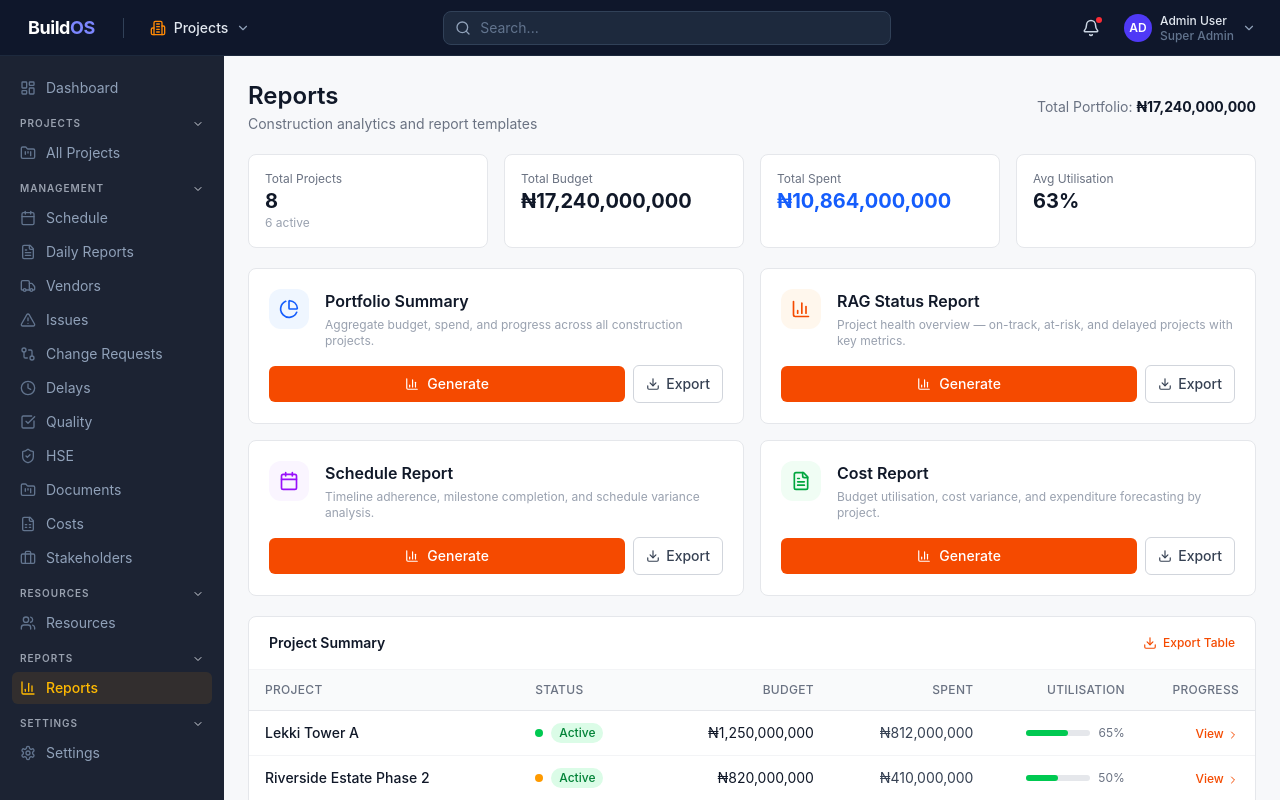
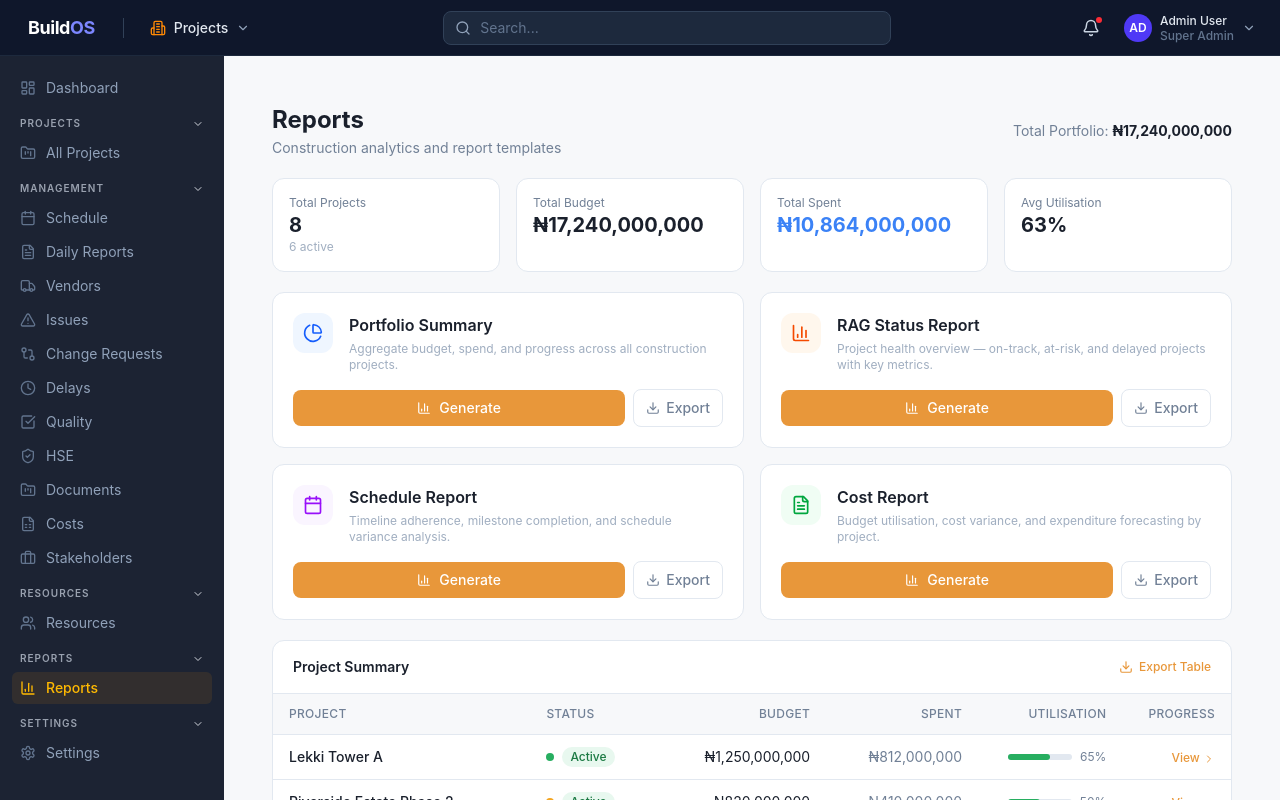
Before and after one commit to TaiwoAjibola/BuildOS, a React (Vite) app: page /apps/construction/reports in a window 1280 px wide. Built offline with nearby package versions, Linux system fonts and the light colour scheme.

Commit message:
Fix ReportsPage: consistent layout, colors, multi-dataset preview

```diff
--- a/src/app/pages/construction/ReportsPage.tsx
+++ b/src/app/pages/construction/ReportsPage.tsx
@@ -1,6 +1,6 @@
 import { useNavigate } from "react-router";
-import { useState, useMemo } from "react";
-import { BarChart3, FileText, Download, Filter, Calendar, Clock, TrendingUp, PieChart, Table, CheckCircle, ChevronRight, Eye } from "lucide-react";
+import { useState } from "react";
+import { BarChart3, FileText, Download, Calendar, TrendingUp, PieChart, CheckCircle, ChevronRight, Eye } from "lucide-react";
 import { projects, fmtCurrency } from "./mockData";
 
 interface ReportTemplate {
@@ -81,7 +81,7 @@ export function ReportsPage() {
   const totalSpent = projects.reduce((s, p) => s + p.spent, 0);
 
   return (
-    <div className="space-y-5">
+    <div style={{ backgroundColor: "#F7F8FA" }} className="min-h-screen p-6 space-y-5">
       {toastMsg && (
         <div className="fixed bottom-6 right-6 z-50 bg-gray-900 text-white text-sm px-4 py-2.5 rounded-lg shadow-lg">
           {toastMsg}
@@ -90,33 +90,28 @@ export function ReportsPage() {
 
       <div className="flex items-center justify-between">
         <div>
-          <h1 className="text-2xl font-semibold text-gray-900">Reports</h1>
-          <p className="text-sm text-gray-500 mt-0.5">Construction analytics and report templates</p>
+          <h1 className="text-2xl font-bold" style={{ color: "#1A202C" }}>Reports</h1>
+          <p className="text-sm mt-0.5" style={{ color: "#718096" }}>Construction analytics and report templates</p>
         </div>
-        <div className="flex items-center gap-2 text-sm text-gray-500">
-          <span>Total Portfolio: <strong className="text-gray-900">{fmtCurrency(totalBudget)}</strong></span>
+        <div className="flex items-center gap-2 text-sm" style={{ color: "#718096" }}>
+          <span>Total Portfolio: <strong style={{ color: "#1A202C" }}>{fmtCurrency(totalBudget)}</strong></span>
         </div>
       </div>
 
       {/* Portfolio summary strip */}
       <div className="grid grid-cols-4 gap-4">
-        <div className="bg-white rounded-lg border border-gray-200 p-4">
-          <p className="text-xs text-gray-500">Total Projects</p>
-          <p className="text-xl font-bold text-gray-900">{projects.length}</p>
-          <p className="text-xs text-gray-400">{projects.filter(p => p.status === "Active").length} active</p>
+        {[
+          { label: "Total Projects", value: projects.length, sub: `${projects.filter(p => p.status === "Active").length} active` },
+          { label: "Total Budget", value: fmtCurrency(totalBudget) },
+          { label: "Total Spent", value: fmtCurrency(totalSpent), color: "#3B82F6" },
+          { label: "Avg Utilisation", value: `${Math.round((totalSpent / totalBudget) * 100)}%` },
+        ].map(s => (
+          <div key={s.label} className="bg-white rounded-xl p-4" style={{ border: "1px solid #E2E8F0" }}>
+            <p className="text-xs" style={{ color: "#718096" }}>{s.label}</p>
+            <p className="text-xl font-bold" style={{ color: s.color || "#1A202C" }}>{s.value}</p>
+            {s.sub && <p className="text-xs" style={{ color: "#A0AEC0" }}>{s.sub}</p>}
           </div>
-        <div className="bg-white rounded-lg border border-gray-200 p-4">
-          <p className="text-xs text-gray-500">Total Budget</p>
-          <p className="text-xl font-bold text-gray-900">{fmtCurrency(totalBudget)}</p>
-        </div>
-        <div className="bg-white rounded-lg border border-gray-200 p-4">
-          <p className="text-xs text-gray-500">Total Spent</p>
-          <p className="text-xl font-bold text-blue-600">{fmtCurrency(totalSpent)}</p>
-        </div>
-        <div className="bg-white rounded-lg border border-gray-200 p-4">
-          <p className="text-xs text-gray-500">Avg Utilisation</p>
-          <p className="text-xl font-bold text-gray-900">{Math.round((totalSpent / totalBudget) * 100)}%</p>
-        </div>
+        ))}
       </div>
 
       {/* Report type cards */}
@@ -125,34 +120,48 @@ export function ReportsPage() {
           const isGenerated = generatedIds.has(r.id);
           const isPreview = previewId === r.id;
           return (
-            <div key={r.id} className="bg-white rounded-lg border border-gray-200 p-5 hover:border-orange-200 hover:shadow-sm transition-all">
+            <div
+              key={r.id}
+              className="bg-white rounded-xl p-5 transition-all"
+              style={{ border: "1px solid #E2E8F0" }}
+            >
               <div className="flex items-start gap-4 mb-4">
                 <span className={`p-2.5 rounded-xl ${r.color}`}>{r.icon}</span>
                 <div className="flex-1 min-w-0">
-                  <h3 className="text-base font-semibold text-gray-900">{r.title}</h3>
-                  <p className="text-xs text-gray-400 mt-1">{r.description}</p>
+                  <h3 className="text-base font-semibold" style={{ color: "#1A202C" }}>{r.title}</h3>
+                  <p className="text-xs mt-1" style={{ color: "#A0AEC0" }}>{r.description}</p>
                 </div>
                 {isGenerated && <CheckCircle className="w-5 h-5 text-green-500 flex-shrink-0" />}
               </div>
 
               {/* Mini preview chart */}
               {isPreview && previewData && (
-                <div className="mb-4 p-3 bg-gray-50 rounded-lg">
+                <div className="mb-4 p-3 rounded-lg" style={{ backgroundColor: "#F7F8FA" }}>
                   <div className="flex items-center gap-2 mb-2">
-                    <Eye className="w-3 h-3 text-gray-400" />
-                    <span className="text-xs font-medium text-gray-600">Preview</span>
+                    <Eye className="w-3 h-3" style={{ color: "#A0AEC0" }} />
+                    <span className="text-xs font-medium" style={{ color: "#718096" }}>Preview</span>
                   </div>
-                  <div className="flex items-end gap-1.5 h-20">
-                    {previewData.datasets[0].values.slice(0, 7).map((v, i) => {
-                      const maxVal = Math.max(...previewData.datasets[0].values, 1);
-                      const heightPct = (v / maxVal) * 100;
+                  <div className="flex items-end gap-1 h-24">
+                    {previewData.labels.slice(0, 7).map((label, i) => {
+                      const maxVal = Math.max(...previewData.datasets.flatMap(d => d.values), 1);
                       return (
-                        <div key={i} className="flex-1 flex flex-col items-center gap-1">
+                        <div key={i} className="flex-1 flex flex-col items-center gap-1 h-full justify-end">
+                          {previewData.datasets.map((ds, di) => {
+                            const v = ds.values[i] ?? 0;
+                            const h = Math.max((v / maxVal) * 100, 3);
+                            return (
                               <div
+                                key={di}
                                 className="w-full rounded-t-sm"
-                            style={{ height: `${Math.max(heightPct, 4)}%`, backgroundColor: previewData.datasets[0].color }}
+                                style={{
+                                  height: `${h}%`,
+                                  backgroundColor: ds.color,
+                                  opacity: 1 - di * 0.2,
+                                }}
                               />
-                          <span className="text-[8px] text-gray-400 truncate w-full text-center">{previewData.labels[i]}</span>
+                            );
+                          })}
+                          <span className="text-[8px] truncate w-full text-center" style={{ color: "#A0AEC0" }}>{label}</span>
                         </div>
                       );
                     })}
@@ -163,17 +172,17 @@ export function ReportsPage() {
               <div className="flex items-center gap-2">
                 <button
                   onClick={() => { handleGenerate(r.id); setPreviewId(isPreview ? null : r.id); }}
-                  className={`flex-1 flex items-center justify-center gap-2 px-3 py-2 rounded-md text-sm font-medium transition-colors ${
-                    isGenerated
-                      ? "bg-green-600 text-white hover:bg-green-700"
-                      : "bg-orange-600 text-white hover:bg-orange-700"
+                  className={`flex-1 flex items-center justify-center gap-2 px-3 py-2 rounded-lg text-sm font-medium text-white transition-colors ${
+                    isGenerated ? "bg-green-600 hover:bg-green-700" : ""
                   }`}
+                  style={isGenerated ? {} : { backgroundColor: "#E8973A" }}
                 >
                   {isGenerated ? <><CheckCircle className="w-3.5 h-3.5" /> Generated</> : <><BarChart3 className="w-3.5 h-3.5" /> Generate</>}
                 </button>
                 <button
                   onClick={() => showToast(`Exporting "${r.title}" as PDF`)}
-                  className="flex items-center gap-1.5 px-3 py-2 border border-gray-300 rounded-md text-sm text-gray-700 hover:bg-gray-50"
+                  className="flex items-center gap-1.5 px-3 py-2 rounded-lg text-sm"
+                  style={{ border: "1px solid #E2E8F0", color: "#718096" }}
                 >
                   <Download className="w-3.5 h-3.5" /> Export
                 </button>
@@ -184,55 +193,66 @@ export function ReportsPage() {
       </div>
 
       {/* Project summary table */}
-      <div className="bg-white rounded-lg border border-gray-200 overflow-hidden">
-        <div className="px-5 py-4 border-b border-gray-100 flex items-center justify-between">
-          <h3 className="text-sm font-semibold text-gray-900">Project Summary</h3>
-          <button onClick={() => showToast("Exporting project summary table")} className="flex items-center gap-1.5 text-xs text-orange-600 font-medium hover:text-orange-700">
+      <div className="bg-white rounded-xl overflow-hidden" style={{ border: "1px solid #E2E8F0" }}>
+        <div className="px-5 py-4 flex items-center justify-between" style={{ borderBottom: "1px solid #E2E8F0" }}>
+          <h3 className="text-sm font-semibold" style={{ color: "#1A202C" }}>Project Summary</h3>
+          <button
+            onClick={() => showToast("Exporting project summary table")}
+            className="flex items-center gap-1.5 text-xs font-medium"
+            style={{ color: "#E8973A" }}
+          >
             <Download className="w-3.5 h-3.5" /> Export Table
           </button>
         </div>
+        <div className="overflow-x-auto">
           <table className="w-full text-sm">
-          <thead className="bg-gray-50 border-b border-gray-200">
-            <tr>
-              <th className="px-4 py-3 text-left text-xs font-medium text-gray-500 uppercase tracking-wide">Project</th>
-              <th className="px-4 py-3 text-left text-xs font-medium text-gray-500 uppercase tracking-wide">Status</th>
-              <th className="px-4 py-3 text-right text-xs font-medium text-gray-500 uppercase tracking-wide">Budget</th>
-              <th className="px-4 py-3 text-right text-xs font-medium text-gray-500 uppercase tracking-wide">Spent</th>
-              <th className="px-4 py-3 text-right text-xs font-medium text-gray-500 uppercase tracking-wide">Utilisation</th>
-              <th className="px-4 py-3 text-right text-xs font-medium text-gray-500 uppercase tracking-wide">Progress</th>
+            <thead>
+              <tr style={{ backgroundColor: "#F7F8FA", borderBottom: "1px solid #E2E8F0" }}>
+                <th className="px-4 py-3 text-left text-xs font-medium uppercase tracking-wide" style={{ color: "#718096" }}>Project</th>
+                <th className="px-4 py-3 text-left text-xs font-medium uppercase tracking-wide" style={{ color: "#718096" }}>Status</th>
+                <th className="px-4 py-3 text-right text-xs font-medium uppercase tracking-wide" style={{ color: "#718096" }}>Budget</th>
+                <th className="px-4 py-3 text-right text-xs font-medium uppercase tracking-wide" style={{ color: "#718096" }}>Spent</th>
+                <th className="px-4 py-3 text-right text-xs font-medium uppercase tracking-wide" style={{ color: "#718096" }}>Utilisation</th>
+                <th className="px-4 py-3 text-right text-xs font-medium uppercase tracking-wide" style={{ color: "#718096" }}>Progress</th>
               </tr>
             </thead>
-          <tbody className="divide-y divide-gray-100">
+            <tbody className="divide-y" style={{ borderColor: "#E2E8F0" }}>
               {projects.map(p => {
                 const pct = Math.round((p.spent / p.budget) * 100);
-              const statusBadge = p.status === "Active" ? "bg-green-100 text-green-700" :
-                p.status === "On Hold" ? "bg-amber-100 text-amber-700" :
-                p.status === "Completed" ? "bg-gray-100 text-gray-600" : "bg-red-100 text-red-700";
-              const ragDot = p.ragStatus === "on-track" ? "bg-green-500" :
-                p.ragStatus === "at-risk" ? "bg-amber-500" : "bg-red-500";
+                const statusBadge = p.status === "Active" ? { bg: "#E8F8EF", text: "#1B7A43" } :
+                  p.status === "On Hold" ? { bg: "#FEF6E6", text: "#B0780F" } :
+                  p.status === "Completed" ? { bg: "#F1F5F9", text: "#475569" } : { bg: "#FDE8E6", text: "#B33A2E" };
+                const ragColor = { "on-track": "#27AE60", "at-risk": "#F4A623", "delayed": "#E74C3C" }[p.ragStatus];
                 return (
-                <tr key={p.id} className="hover:bg-gray-50">
-                  <td className="px-4 py-3 font-medium text-gray-900">{p.name}</td>
+                  <tr key={p.id} className="hover:bg-gray-50/50" style={{ borderBottom: "1px solid #E2E8F0" }}>
+                    <td className="px-4 py-3 font-medium" style={{ color: "#1A202C" }}>{p.name}</td>
                     <td className="px-4 py-3">
                       <div className="flex items-center gap-2">
-                      <span className={`w-2 h-2 rounded-full ${ragDot}`} />
-                      <span className={`text-xs px-2 py-0.5 rounded-full font-medium ${statusBadge}`}>{p.status}</span>
+                        <span className="w-2 h-2 rounded-full" style={{ backgroundColor: ragColor }} />
+                        <span className="text-xs px-2 py-0.5 rounded-full font-medium" style={{ backgroundColor: statusBadge.bg, color: statusBadge.text }}>{p.status}</span>
                       </div>
                     </td>
-                  <td className="px-4 py-3 text-right text-gray-900">{fmtCurrency(p.budget)}</td>
-                  <td className="px-4 py-3 text-right text-gray-700">{fmtCurrency(p.spent)}</td>
+                    <td className="px-4 py-3 text-right" style={{ color: "#1A202C" }}>{fmtCurrency(p.budget)}</td>
+                    <td className="px-4 py-3 text-right" style={{ color: "#718096" }}>{fmtCurrency(p.spent)}</td>
                     <td className="px-4 py-3 text-right">
                       <div className="flex items-center justify-end gap-2">
-                      <div className="w-16 bg-gray-200 rounded-full h-1.5">
-                        <div className={`h-1.5 rounded-full ${pct > 90 ? "bg-red-500" : pct > 75 ? "bg-amber-500" : "bg-green-500"}`} style={{ width: `${pct}%` }} />
+                        <div className="w-16 rounded-full h-1.5" style={{ backgroundColor: "#E2E8F0" }}>
+                          <div
+                            className="h-1.5 rounded-full"
+                            style={{
+                              width: `${pct}%`,
+                              backgroundColor: pct > 90 ? "#E74C3C" : pct > 75 ? "#F4A623" : "#27AE60",
+                            }}
+                          />
                         </div>
-                      <span className="text-xs text-gray-500">{pct}%</span>
+                        <span className="text-xs" style={{ color: "#718096" }}>{pct}%</span>
                       </div>
                     </td>
                     <td className="px-4 py-3 text-right">
                       <button
                         onClick={() => navigate(`/apps/construction/projects/${p.id}/overview`)}
-                      className="text-xs text-orange-600 font-medium hover:text-orange-700"
+                        className="text-xs font-medium"
+                        style={{ color: "#E8973A" }}
                       >
                         View <ChevronRight className="w-3 h-3 inline" />
                       </button>
@@ -243,9 +263,10 @@ export function ReportsPage() {
             </tbody>
           </table>
         </div>
+      </div>
 
-      <div className="bg-orange-50 border border-orange-200 rounded-lg p-4">
-        <p className="text-sm text-orange-800">
+      <div className="rounded-lg p-4" style={{ backgroundColor: "#FEF6E6", border: "1px solid #F4A623" }}>
+        <p className="text-sm" style={{ color: "#B0780F" }}>
           <strong>Need more detailed reports?</strong> Use the Admin → Report Builder to create custom report templates with specific metrics and filters.
         </p>
       </div>
```
Lines whose indentation alone changed are shown as unchanged.
